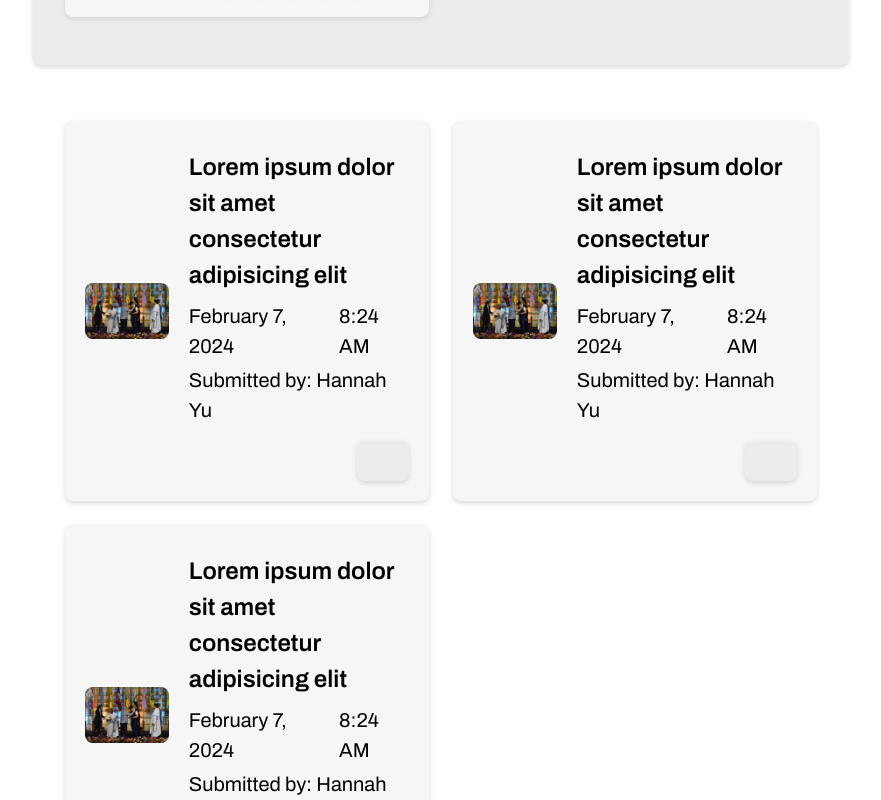
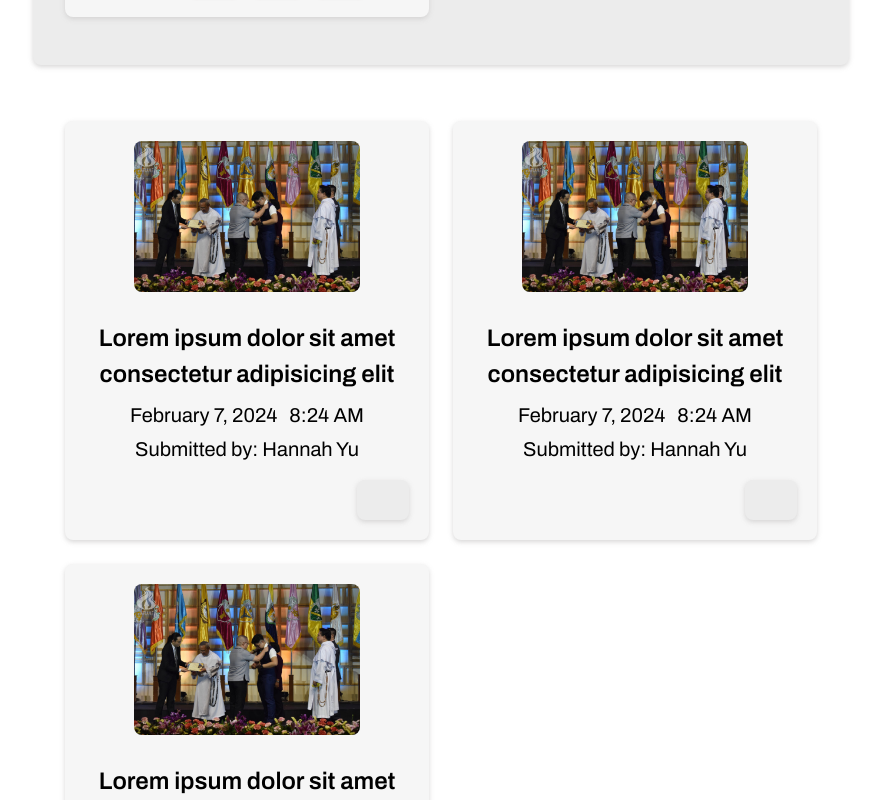
Before and after one commit to judgemongcal/se-becarios-cms, a React (Vite) app in the folder becarios-admin/: page /manage-content in a window 1280 px wide. Shown: the part 1420-2220 px from the top of the page, without its empty margins (367-1248 px from the left). Built offline with nearby package versions, Linux system fonts and the light colour scheme; some icons are missing.

Commit message:
adjusted responsive layout of ContentListItem and ContentList components

```diff
--- a/becarios-admin/src/components/manage-content/ContentList.jsx
+++ b/becarios-admin/src/components/manage-content/ContentList.jsx
@@ -11,7 +11,7 @@ function ContentList() {
           10
         </h1>
       </div> */}
-      <div className="req-items -mt-5 mb-4 flex flex-col gap-6 p-8 xl:grid xl:grid-cols-2">
+      <div className="req-items -mt-5 mb-4 flex flex-col gap-6 p-8 md:grid md:grid-cols-2">
         {/* CONVERT INTO ARRAY.MAP */}
         <ContentListItem />
         <ContentListItem />
--- a/becarios-admin/src/components/manage-content/ContentListItem.jsx
+++ b/becarios-admin/src/components/manage-content/ContentListItem.jsx
@@ -2,7 +2,7 @@ import { PostedSettingsBtn } from '../global/Button';
 
 function ContentListItem() {
   return (
-    <div className="bg-brand-light req-container shadow-shadow-db rounded-8 flex flex-col items-center gap-2 p-5 md:flex-row md:gap-5">
+    <div className="bg-brand-light req-container shadow-shadow-db rounded-8 flex flex-col items-center gap-2 p-5 md:gap-5 2xl:flex-row">
       <div className="req-img mx-auto flex w-full max-w-[400px] items-center md:w-[70%]">
         <img
           src="./src/assets/sample_2.jpeg"
@@ -11,15 +11,15 @@ function ContentListItem() {
         />
       </div>
       <div className="req-info mt-2 flex flex-col items-start">
-        <h1 className="req-title mb-2 text-center text-[1.25rem] font-semibold md:text-start md:text-[1.5rem] ">
+        <h1 className="req-title mb-2 text-center text-[1.25rem] font-semibold md:text-[1.5rem] 2xl:text-start ">
           Lorem ipsum dolor sit amet consectetur adipisicing
           elit
         </h1>
-        <div className="time-info mx-auto mb-1 flex flex-row justify-center gap-3 text-[1rem] md:mx-0 md:text-[1.25rem]">
+        <div className="time-info mx-auto mb-1 flex flex-row justify-center gap-3 text-[1rem] md:text-[1.25rem] 2xl:mx-0">
           <p>February 7, 2024</p>
           <p>8:24 AM</p>
         </div>
-        <p className="author mx-auto text-[1rem] md:mx-0 md:text-[1.25rem]">
+        <p className="author mx-auto text-[1rem] md:text-[1.25rem] 2xl:mx-0">
           Submitted by: Hannah Yu
         </p>
         <div className="btn mt-[1rem] flex w-full flex-row justify-end">
```
